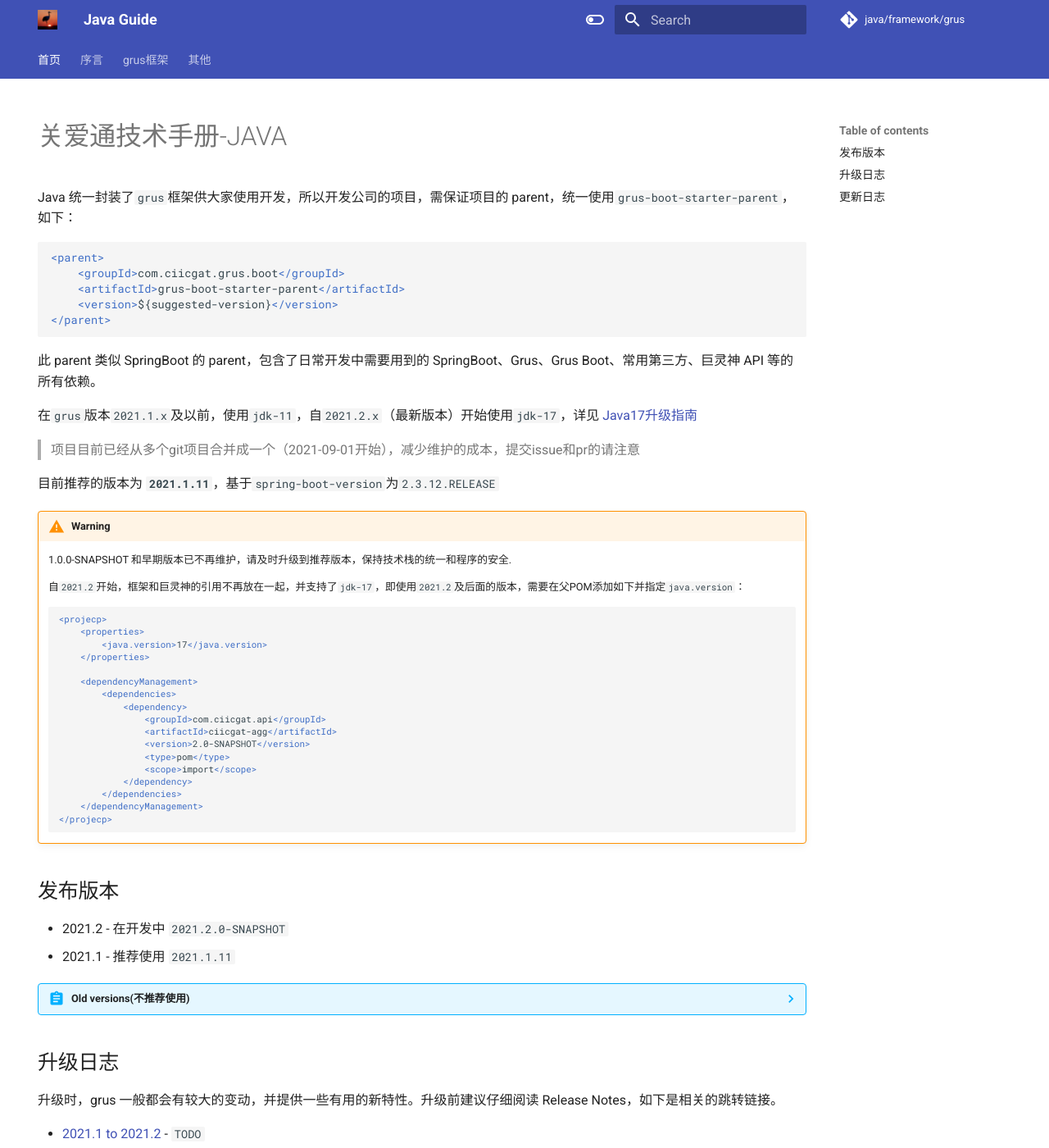
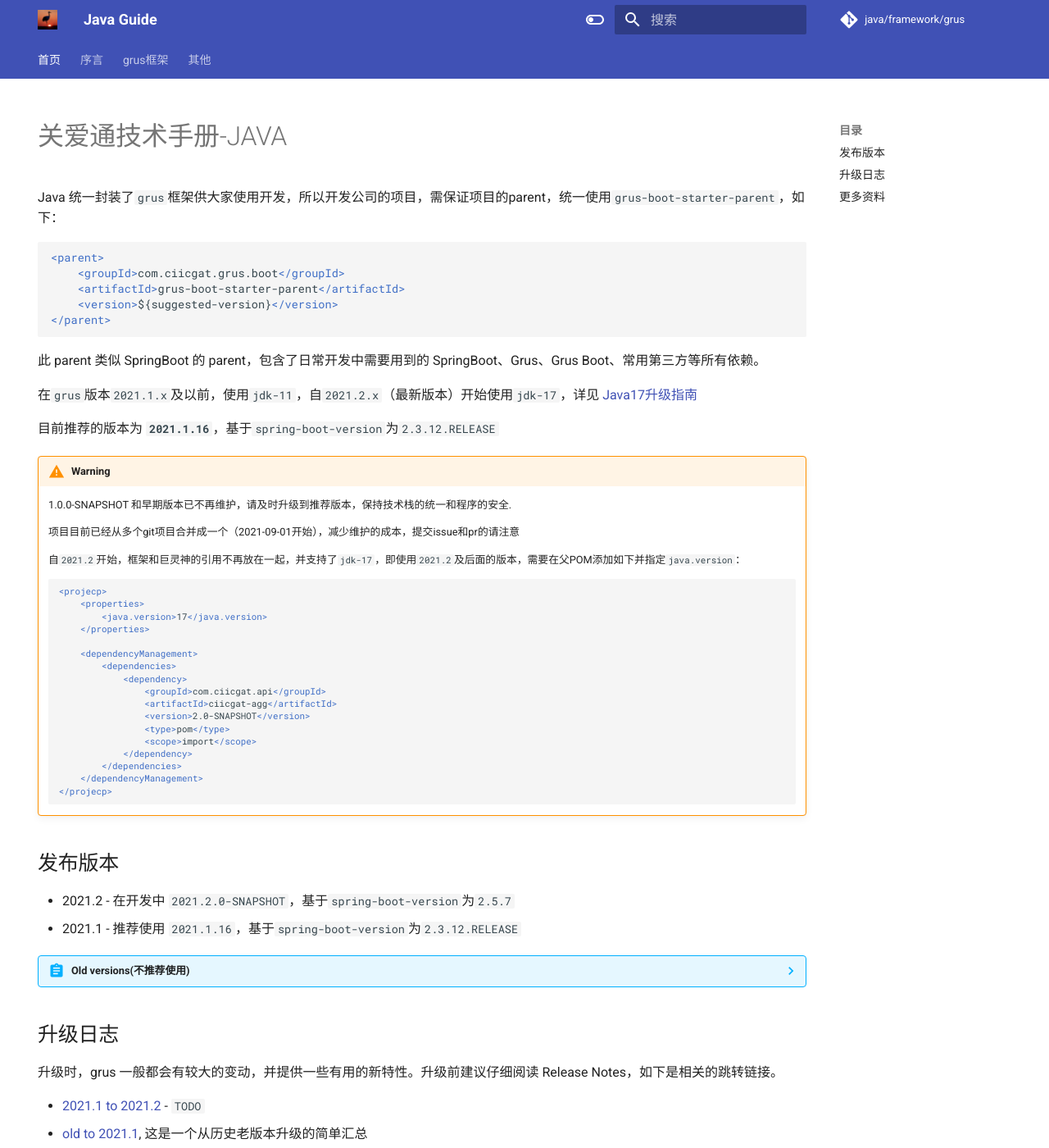
Before and after one commit to guanaitong/grus, an MkDocs documentation site: the page built from docs/index.md, in a window 1280 px wide and 1400 px high. Shown: the whole window at 82% size. Built offline with MkDocs 1.6.1 and Material for MkDocs 9.7.7, drawn with Linux system fonts in a browser that asks for light colours; some of the changed text lies outside the part shown.

Commit message:
doc: 优化了下

````diff
--- a/docs/index.md
+++ b/docs/index.md
@@ -5,7 +5,7 @@
 
 # 关爱通技术手册-JAVA
 
-Java 统一封装了`grus`框架供大家使用开发，所以开发公司的项目，需保证项目的 parent，统一使用`grus-boot-starter-parent`，如下：
+Java 统一封装了`grus`框架供大家使用开发，所以开发公司的项目，需保证项目的parent，统一使用`grus-boot-starter-parent`，如下：
 
 ```xml
 <parent>
@@ -15,17 +15,17 @@
 </parent>
 ```
 
-此 parent 类似 SpringBoot 的 parent，包含了日常开发中需要用到的 SpringBoot、Grus、Grus Boot、常用第三方、巨灵神 API 等的所有依赖。
+此 parent 类似 SpringBoot 的 parent，包含了日常开发中需要用到的 SpringBoot、Grus、Grus Boot、常用第三方等所有依赖。
 
 在`grus`版本`2021.1.x`及以前，使用`jdk-11`，自`2021.2.x`（最新版本）开始使用`jdk-17`，详见 [Java17升级指南](grus/others/grus-17.md)
 
-> 项目目前已经从多个git项目合并成一个（2021-09-01开始），减少维护的成本，提交issue和pr的请注意
-
-目前推荐的版本为 **`2021.1.11`**，基于`spring-boot-version`为`2.3.12.RELEASE`
+目前推荐的版本为 **`2021.1.16`**，基于`spring-boot-version`为`2.3.12.RELEASE`
 
 !!! warning
 
     1.0.0-SNAPSHOT 和早期版本已不再维护，请及时升级到推荐版本，保持技术栈的统一和程序的安全.
+
+    项目目前已经从多个git项目合并成一个（2021-09-01开始），减少维护的成本，提交issue和pr的请注意
 
     自`2021.2`开始，框架和巨灵神的引用不再放在一起，并支持了`jdk-17`，即使用`2021.2`及后面的版本，需要在父POM添加如下并指定`java.version`：
 
@@ -51,8 +51,8 @@
 
 ## 发布版本
 
-- 2021.2 - 在开发中 `2021.2.0-SNAPSHOT`
-- 2021.1 - 推荐使用 `2021.1.11`
+- 2021.2 - 在开发中 `2021.2.0-SNAPSHOT`，基于`spring-boot-version`为`2.5.7`
+- 2021.1 - 推荐使用 `2021.1.16`，基于`spring-boot-version`为`2.3.12.RELEASE`
 
 ??? abstract "Old versions(不推荐使用)"
 
@@ -66,10 +66,15 @@
 
 - [2021.1 to 2021.2](https://gitlab.wuxingdev.cn/java/framework/grus/wikis/grus-2021.2-release-notes) - `TODO`
 - [old to 2021.1](https://gitlab.wuxingdev.cn/java/framework/grus/wikis/grus-2021.1-release-notes), 这是一个从历史老版本升级的简单汇总
-- [2020.7 to 2020.9](https://gitlab.wuxingdev.cn/java/framework/old/grus-boot/wikis/Grus-Boot-2020.9-Release-Notes)
-- [2020.6 to 2020.7](https://gitlab.wuxingdev.cn/java/framework/old/grus-boot/wikis/Grus-Boot-2020.7-Release-Notes)
-- [1.0.0 to 2020.6](https://gitlab.wuxingdev.cn/java/framework/old/grus-boot/wikis/Grus-Boot-2020.6-Release-Notes)
 
-## 更新日志
+??? example "老版本升级"
 
-- [grus](https://gitlab.wuxingdev.cn/java/framework/grus/wikis/home)
+    - [2020.7 to 2020.9](https://gitlab.wuxingdev.cn/java/framework/old/grus-boot/wikis/Grus-Boot-2020.9-Release-Notes)
+    - [2020.6 to 2020.7](https://gitlab.wuxingdev.cn/java/framework/old/grus-boot/wikis/Grus-Boot-2020.7-Release-Notes)
+    - [1.0.0 to 2020.6](https://gitlab.wuxingdev.cn/java/framework/old/grus-boot/wikis/Grus-Boot-2020.6-Release-Notes)
+
+## 更多资料
+
+- [grus-wiki](https://gitlab.wuxingdev.cn/java/framework/grus/wikis/home)
+- [grus-代码库](https://gitlab.wuxingdev.cn/java/framework/grus)
+- [关爱通知识库](https://guide.wuxingdev.cn)
--- a/mkdocs.yml
+++ b/mkdocs.yml
@@ -15,6 +15,7 @@
 
 theme:
   name: material
+  language: zh
   logo: assets/logo.ico
   favicon: assets/favicon.ico
 
@@ -111,7 +112,6 @@
       - index.md
   - 序言:
       - 开发管理: prepare/contribute/manage.md
-      - TODO列表: prepare/contribute/todolist.md
       - 环境安装:
           - Java安装: prepare/develop-env/java-install.md
           - Maven安装: prepare/develop-env/maven-install.md
````
Also changed, not shown: docs/grus/introduction/origin.md (+43 -46 lines), docs/grus/kafka/index.md (+3 -2 lines), docs/prepare/contribute/manage.md (+8 -6 lines), docs/prepare/contribute/todolist.md (deleted, +0 -7 lines), docs/prepare/skill/LearningIdea.md (+3 -5 lines).
